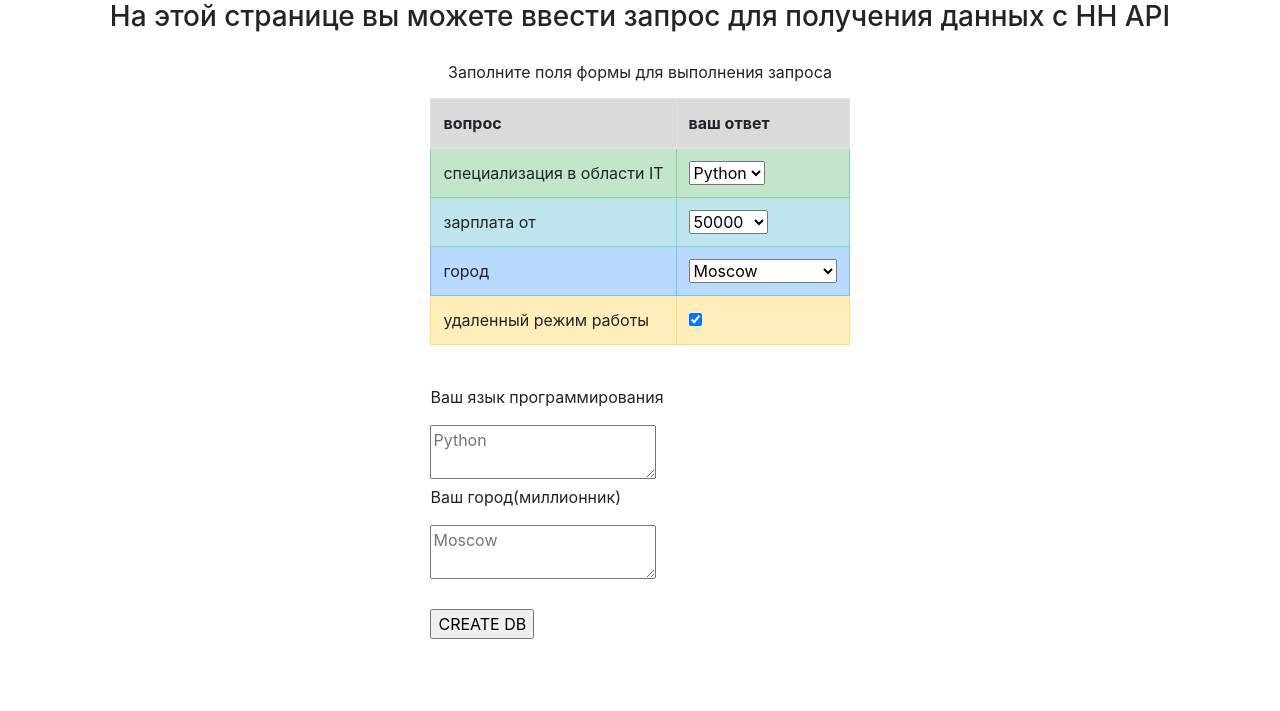
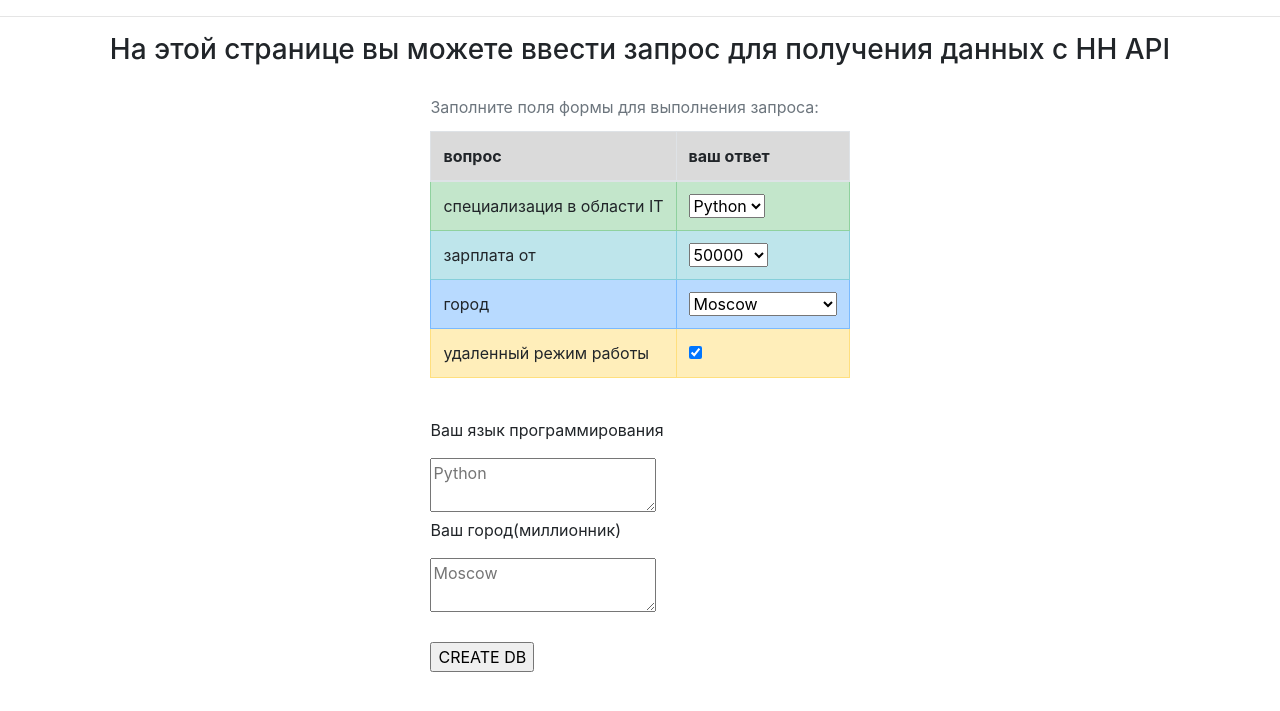
Before and after one commit to thebestday/python, a Flask app: page / in a window 1280 px wide. Shown: the top 711 px of the page. Run offline with Flask 2, Linux system fonts and the light colour scheme; some libraries are stand-ins or nearby versions.

```diff
--- a/L18/hwproject3/flask_example.py
+++ b/L18/hwproject3/flask_example.py
@@ -112,6 +112,9 @@ def search_form2():
     for hh in hh_all:
         print(hh)
 
+    print('Как получить кол-во строк который были обновлены - по аналогии с rowcount? или как правильно прописать rowcount?')
+    # print(f'rows updated: {hh_all.rowcount}')
+
     hhspec = session.query(spec)
     print(hhspec)
 
--- a/L18/hwproject3/templates/main.html
+++ b/L18/hwproject3/templates/main.html
@@ -9,79 +9,21 @@
 
 </head>
 <body>
+<hr>
 <div class="dop-block1" >
-    <div class="block1">
+    <div class="block2">
         <h3 class='h3'> На этой странице вы можете ввести запрос для получения данных c HH API</h3>
-        <p> Заполните поля формы для выполнения запроса </p>
     </div>
 
 </div>
 
-
-<br/>
-
-<!--<div class="dop-block2" >-->
-<!--    <div class="block2">-->
-<!--            <form action = '/search' method="post">-->
-<!--                <br/>-->
-<!--                <table class="table table-bordered table-condensed">-->
-<!--                    <thead>-->
-<!--                        <tr class="table-active">-->
-<!--                            <th> вопрос </th><th>  ваш ответ </th>-->
-<!--                        </tr>-->
-<!--                    </thead>-->
-<!--                    <tbody>-->
-<!--                        <tr class="table-success">-->
-<!--                            <td> специализация в области IT </td> <td> <select  name="specialisation">-->
-<!--                            <option value ='Python'>Python</option>-->
-<!--                            <option value ='PHP'>PHP</option>-->
-<!--                            </select> </td>-->
-<!--                        </tr>-->
-<!--                        <tr class="table-info">-->
-<!--                            <td> зарплата от </td> <td> <select  name="sallary">-->
-<!--                            <option value ='50000'>50000</option>-->
-<!--                            <option value ='100000'>100000</option>-->
-<!--                            <option value ='120000'>120000</option>-->
-<!--                            </select> </td>-->
-<!--                        </tr>-->
-<!--                        <tr class="table-primary">-->
-<!--                            <td> город </td> <td> <select  name="location">-->
-<!--                            <option value ='Moscow'>Moscow</option>-->
-<!--                            <option value ='Saint Petersburg'>Saint Petersburg</option>-->
-<!--    &lt;!&ndash;                        <option value ='3'>other</option>&ndash;&gt;-->
-<!--                            </select> </td>-->
-<!--                        </tr>-->
-<!--                        <tr class="table-warning">-->
-<!--                            <td> удаленный режим работы </td>-->
-<!--                            <td>  <input name = 'work_place' type = 'checkbox' checked value ='Yes'/></td>-->
-
-<!--                        </tr>-->
-<!--                    </tbody>-->
-<!--                </table>-->
-<!--                <br/>-->
-<!--                <p> Ваш язык программирования</p>-->
-<!--                <textarea name = 'comment' placeholder="Python"></textarea>-->
-<!--                <p> Ваш город(миллионник)</p>-->
-<!--                <textarea name = 'commentcity' placeholder="Moscow"></textarea>-->
-<!--                <br/>-->
-<!--                <input type = 'submit'  value = 'Отправить и перейти на страницу поиска' />-->
-<!--            </form>-->
-
-<!--        <h4>Cпасибо за то, что потратили ваше время!</h4>-->
-<!--&lt;!&ndash;        <a href = '/search' class="badge badge-primary">на страницу поиска</a>&ndash;&gt;-->
-<!--        <a href= '/contacts' class="badge badge-primary">Контакты</a>-->
-
-
-<!--    </div>-->
-
-
-<!--</div>-->
-
 <div class="dop-block2" >
     <div class="block2">
             <form action = '/new_data' method="post">
-                <br/>
                 <table class="table table-bordered table-condensed">
+                    <caption style="caption-side: top;">
+                         Заполните поля формы для выполнения запроса:
+                    </caption>
                     <thead>
                         <tr class="table-active">
                             <th> вопрос </th><th>  ваш ответ </th>
```
Also changed, not shown: L18/hwproject3/templates/new_data.html (+2 -5 lines).
